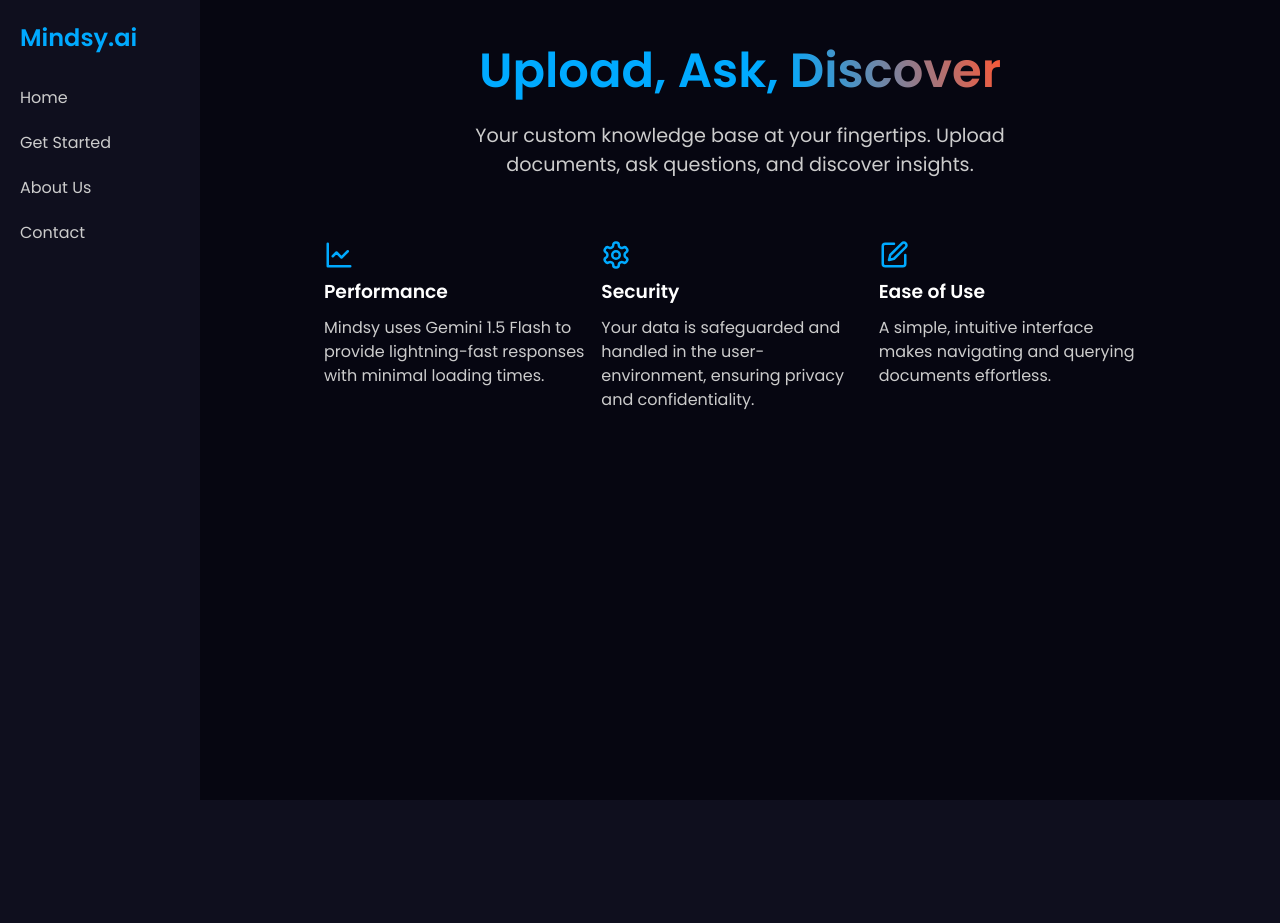
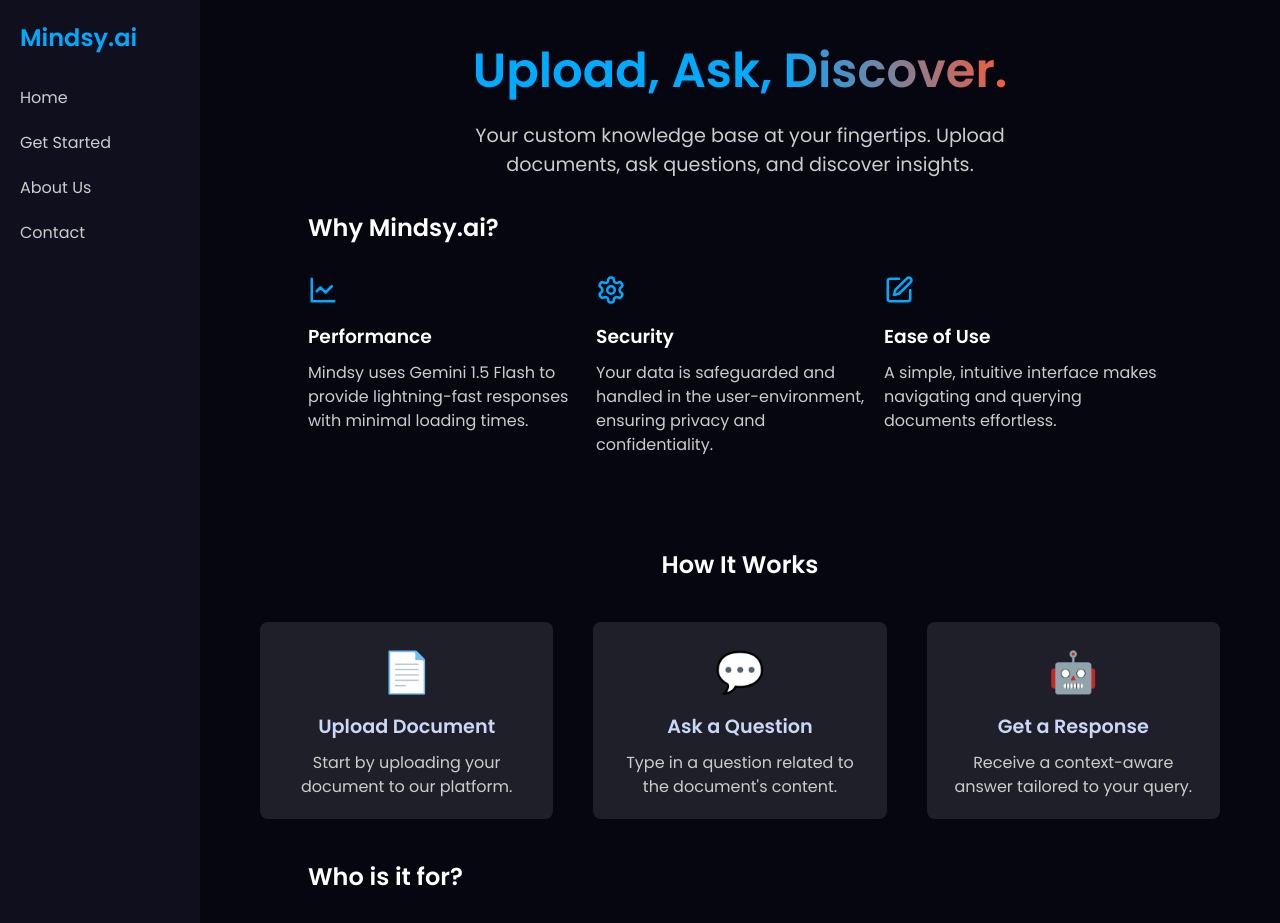
Before and after one commit to ashmit0920/knowledge-retrieval-engine, a React (Create React App) app in the folder landing-page/: page / in a window 1280 px wide. Shown: the top 923 px of the page. Before the commit the page ends 800 px from the top, so only its background shows below. Built offline with nearby package versions, Linux system fonts and the light colour scheme.

Commit message:
how it works section added

```diff
--- a/landing-page/src/App.css
+++ b/landing-page/src/App.css
@@ -49,7 +49,7 @@
 /* Main Content Styles */
 .main-content {
   margin-left: 200px; /* Adjust according to sidebar width */
-  padding: 20px;
+  padding: 20px 0px;
   background-color: #060611; /* Change background color as needed */
   min-height: 100vh;
   width: 100%;
--- /dev/null
+++ b/landing-page/src/components/HowItWorks.css
@@ -0,0 +1,52 @@
+.how-it-works {
+    padding: 20px 20px;
+    text-align: center;
+    color: #ffffff;
+  }
+
+  .how-it-works h2 {
+    margin-bottom: 20px;
+    color: #fff;
+  }
+
+  .timeline {
+    display: flex;
+    justify-content: space-around;
+    align-items: flex-start;
+    flex-wrap: wrap;
+    max-width: 1000px;
+    margin: 0 auto;
+  }
+
+  .timeline-item {
+    flex: 1;
+    min-width: 200px;
+    max-width: 350px;
+    margin: 20px;
+    padding: 20px;
+    background-color: rgba(255, 255, 255, 0.1);
+    border-radius: 8px;
+    transition: transform 0.3s;
+  }
+
+  .timeline-item:hover {
+    transform: translateY(-5px);
+  }
+
+  .icon {
+    font-size: 2.5em;
+    color: #89c9b8;
+    margin-bottom: 10px;
+  }
+
+  .timeline-item h3 {
+    font-size: 1.2em;
+    margin: 10px 0;
+    color: #ccd6f6;
+  }
+
+  .timeline-item p {
+    font-size: 1em;
+    color: #cccccc;
+    margin: 0;
+  }
--- /dev/null
+++ b/landing-page/src/components/HowItWorks.js
@@ -0,0 +1,34 @@
+import React from 'react';
+import './HowItWorks.css';
+
+function HowItWorks() {
+  return (
+    <div className="how-it-works">
+      <h2>How It Works</h2>
+      <div className="timeline">
+        {/* Step 1 */}
+        <div className="timeline-item">
+          <div className="icon">📄</div>
+          <h3>Upload Document</h3>
+          <p>Start by uploading your document to our platform.</p>
+        </div>
+
+        {/* Step 2 */}
+        <div className="timeline-item">
+          <div className="icon">💬</div>
+          <h3>Ask a Question</h3>
+          <p>Type in a question related to the document's content.</p>
+        </div>
+
+        {/* Step 3 */}
+        <div className="timeline-item">
+          <div className="icon">🤖</div>
+          <h3>Get a Response</h3>
+          <p>Receive a context-aware answer tailored to your query.</p>
+        </div>
+      </div>
+    </div>
+  );
+}
+
+export default HowItWorks;
--- a/landing-page/src/components/LandingPage.css
+++ b/landing-page/src/components/LandingPage.css
@@ -33,6 +33,11 @@
     max-width: 600px;
     line-height: 1.5;
     margin-bottom: 30px;
+  }
+
+  .subheading {
+    text-align: left;
+    width: 80%;
   }
 
   /* Features Section */
--- a/landing-page/src/components/LandingPage.js
+++ b/landing-page/src/components/LandingPage.js
@@ -1,14 +1,17 @@
 import React from 'react';
 import './LandingPage.css';
+import HowItWorks from './HowItWorks';
 
 function LandingPage() {
 
   return (
     <div className="landing-page">
-      <h1>Upload, Ask, <span>Discover</span></h1>
+      <h1>Upload, Ask, <span>Discover.</span></h1>
       <p>Your custom knowledge base at your fingertips. Upload documents, ask questions, and discover insights.</p>
 
       {/* Feature Section */}
+      <h2 className='subheading'>Why Mindsy.ai?</h2>
+
       <div className='features'>
         <div className='feature'>
           <svg xmlns="http://www.w3.org/2000/svg" width="30" height="30" viewBox="0 0 24 24" fill="none" stroke="#00aaff" stroke-width="2" stroke-linecap="round" stroke-linejoin="round" data-lucide="line-chart" class="lucide lucide-line-chart icon-2xl text-accent h-8 w-8 icon" icon-name="line-chart"><path d="M3 3v18h18"></path><path d="m19 9-5 5-4-4-3 3"></path></svg>
@@ -29,6 +32,29 @@
         </div>
       </div>
 
+      <HowItWorks />
+
+      {/* Use cases Section */}
+      <h2 className='subheading'>Who is it for?</h2>
+
+      <div className='features'>
+        <div className='feature'>
+          <svg xmlns="http://www.w3.org/2000/svg" width="30" height="30" viewBox="0 0 24 24" fill="none" stroke="#00aaff" stroke-width="2" stroke-linecap="round" stroke-linejoin="round"><line x1="18" y1="20" x2="18" y2="10"></line><line x1="12" y1="20" x2="12" y2="4"></line><line x1="6" y1="20" x2="6" y2="14"></line></svg>          <h3>Finance</h3>
+          <p>Quickly retrieve specific insights from reports and documents, saving time on complex data analysis and improving decision-making.</p>
+        </div>
+
+        <div className='feature'>
+          <svg xmlns="http://www.w3.org/2000/svg" width="30" height="30" viewBox="0 0 24 24" fill="none" stroke="#00aaff" stroke-width="2" stroke-linecap="round" stroke-linejoin="round"><path d="M17 21v-2a4 4 0 0 0-4-4H5a4 4 0 0 0-4 4v2"></path><circle cx="9" cy="7" r="4"></circle><path d="M23 21v-2a4 4 0 0 0-3-3.87"></path><path d="M16 3.13a4 4 0 0 1 0 7.75"></path></svg>          <h3>Legal</h3>
+          <p>Effortlessly search through lengthy legal documents to locate relevant clauses, case precedents, or terms.</p>
+        </div>
+
+        <div className='feature'>
+          <svg xmlns="http://www.w3.org/2000/svg" width="30" height="30" viewBox="0 0 24 24" fill="none" stroke="#00aaff" stroke-width="2" stroke-linecap="round" stroke-linejoin="round" data-lucide="square-pen" class="lucide lucide-square-pen icon-2xl text-accent h-8 w-8 icon" icon-name="square-pen"><path d="M12 3H5a2 2 0 0 0-2 2v14a2 2 0 0 0 2 2h14a2 2 0 0 0 2-2v-7"></path><path d="M18.375 2.625a2.121 2.121 0 1 1 3 3L12 15l-4 1 1-4Z"></path></svg>
+          <h3>Healthcare</h3>
+          <p>Access key patient data or research findings from extensive records, helping professionals make informed decisions swiftly.</p>
+        </div>
+      </div>
+
     </div>
   );
 }
```
